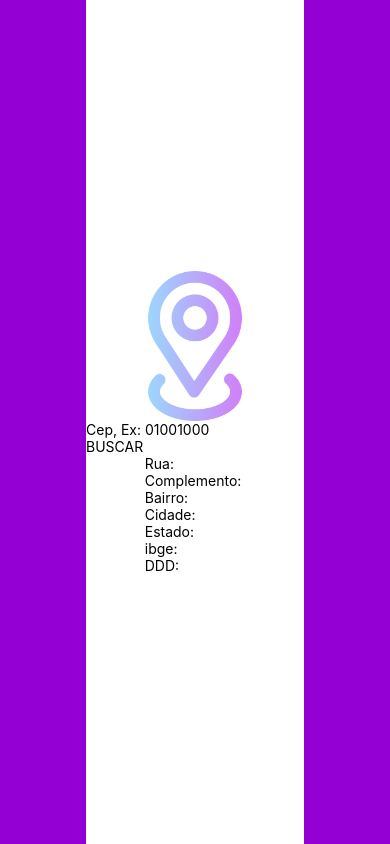
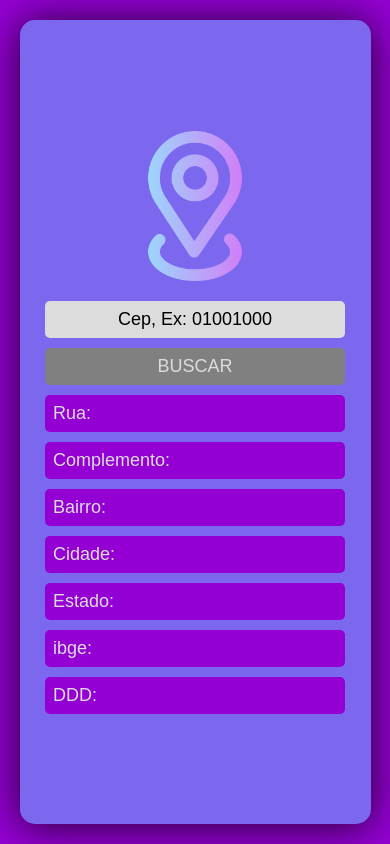
Before and after one commit to Robertobarross/ConsulteCep, a React Native app: screen / in a window 390 px wide. Built offline with nearby package versions, Linux system fonts and the light colour scheme.

Commit message:
Update styles.js

```diff
--- a/src/pages/styles.js
+++ b/src/pages/styles.js
@@ -3,8 +3,54 @@ import { StyleSheet } from "react-native";
 export const styles = StyleSheet.create({
     container: {
       flex: 1,
-      backgroundColor: '#fff',
+      backgroundColor: '#7B68EE',
       alignItems: 'center',
       justifyContent: 'center',
+      width: '90%',
+      borderRadius: 15,
+      margin: 20,
+      shadowColor: '#000',
+      shadowOffset: { width: 0, height: 2 },
+      shadowOpacity: 0.8,
+      shadowRadius: 40,
     },
+    cep: {
+      width: 300,
+      backgroundColor: '#DCDCDC',
+      padding: 8,
+      borderRadius: 5,
+      textAlign: 'center',
+      fontFamily: 'Arial',
+      fontSize: 18,
+      marginTop: 20,
+    },
+    botao: {
+      backgroundColor: '#808080',
+      color: '#DCDCDC',
+      marginTop: 10,
+      borderRadius: 5,
+      textAlign: 'center',
+      fontFamily: 'Arial',
+      fontSize: 18,
+    },
+    botaoText: {
+      color: '#DCDCDC',
+      padding: 8,
+      borderRadius: 5,
+      textAlign: 'center',
+      fontFamily: 'Arial',
+      fontSize: 18,
+    },
+    campos: {
+      width: 300,
+      backgroundColor: '#9400D3',
+      color: '#DCDCDC',
+      marginTop: 10,
+      padding: 8,
+      borderRadius: 5,
+      textAlign: 'left',
+      fontFamily: 'Arial',
+      fontSize: 18,
+
+    }
   });
```
